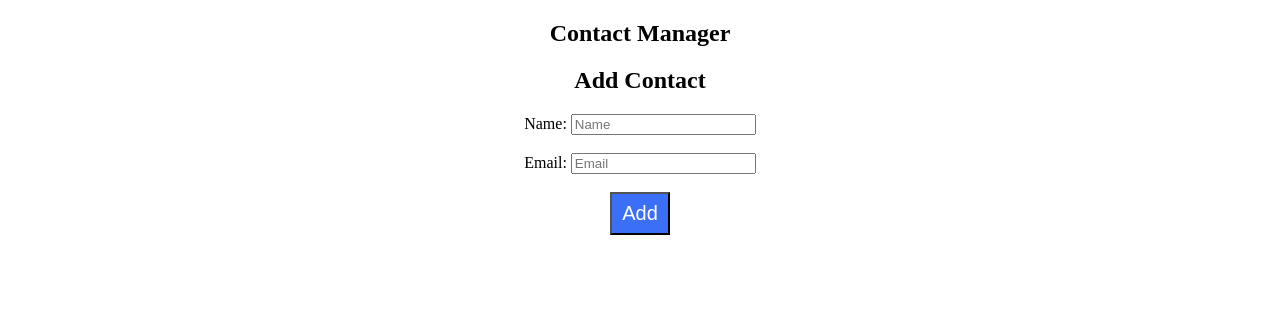
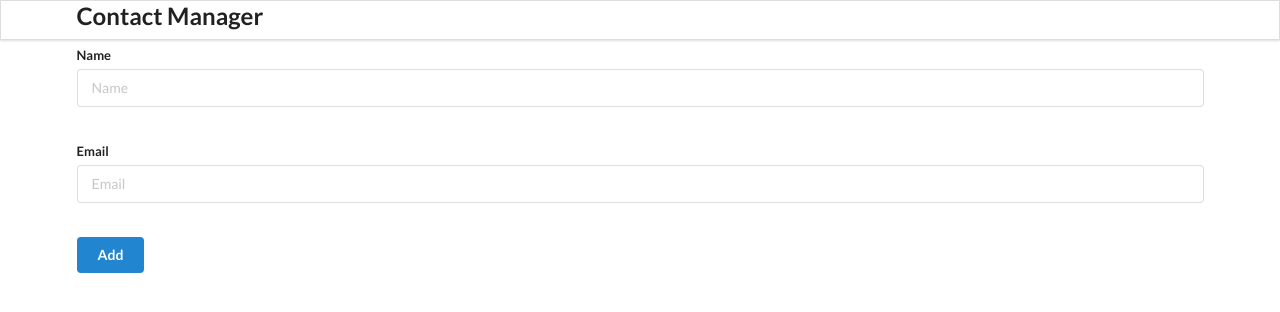
Before and after one commit to shafeenashaikh/React-Contact-app, a React (Create React App) app: page / in a window 1280 px wide. Shown: the top 312 px of the page. Built offline with nearby package versions, Linux system fonts and the light colour scheme.

Commit message:
edited AddContact

```diff
--- a/public/index.html
+++ b/public/index.html
@@ -13,9 +13,9 @@
     <!--
       manifest.json provides metadata used when your web app is installed on a
       user's mobile device or desktop. See https://developers.google.com/web/fundamentals/web-app-manifest/
-    --> <link rel="manifest" href="%PUBLIC_URL%/manifest.json" />
+    --> <!-- <link rel="manifest" href="%PUBLIC_URL%/manifest.json" /> -->
 
-    <!-- <link rel="stylesheet" href="https://cdnjs.cloudflare.com/ajax/libs/semantic-ui/2.4.1/semantic.min.css" integrity="sha512-8bHTC73gkZ7rZ7vpqUQThUDhqcNFyYi2xgDgPDHc+GXVGHXq+xPjynxIopALmOPqzo9JZj0k6OqqewdGO3EsrQ==" crossorigin="anonymous" referrerpolicy="no-referrer" /> -->
+    <link rel="stylesheet" href="https://cdnjs.cloudflare.com/ajax/libs/semantic-ui/2.4.1/semantic.min.css" integrity="sha512-8bHTC73gkZ7rZ7vpqUQThUDhqcNFyYi2xgDgPDHc+GXVGHXq+xPjynxIopALmOPqzo9JZj0k6OqqewdGO3EsrQ==" crossorigin="anonymous" referrerpolicy="no-referrer" />
     <!--
       Notice the use of %PUBLIC_URL% in the tags above.
       It will be replaced with the URL of the `public` folder during the build.
--- a/src/App.js
+++ b/src/App.js
@@ -4,7 +4,7 @@ import Header from './Components/Header';
 
 function App() {
   return (
-    <div className="App">
+    <div className="ui container">
       <Header/>
       <AddContact/>
     </div>
--- a/src/Components/AddContact.js
+++ b/src/Components/AddContact.js
@@ -3,18 +3,20 @@ import React, { Component } from 'react';
 class AddContact extends Component{
     render(){
         return(
-            <div>
+            <div className="ui main">
+
                 <h2>Add Contact</h2>
-                <form>
+
+                <form className="ui form">
                     <div className="field">
-                        <label>Name: </label>
+                        <label>Name</label>
                         <input type="text" name="name" placeholder="Name"/>
                     </div><br/>
-                    <div>
-                        <label>Email: </label>
+                    <div className="field">
+                        <label>Email</label>
                         <input type="text" name="email" placeholder="Email"/>
                     </div><br/>
-                    <button style={{backgroundColor:"#3b6ff5", color:"white", padding: "8px 10px", fontSize:"20px"}}>  Add</button>
+                    <button className="ui button blue">Add</button>
                 </form>
             </div>
         )
```
